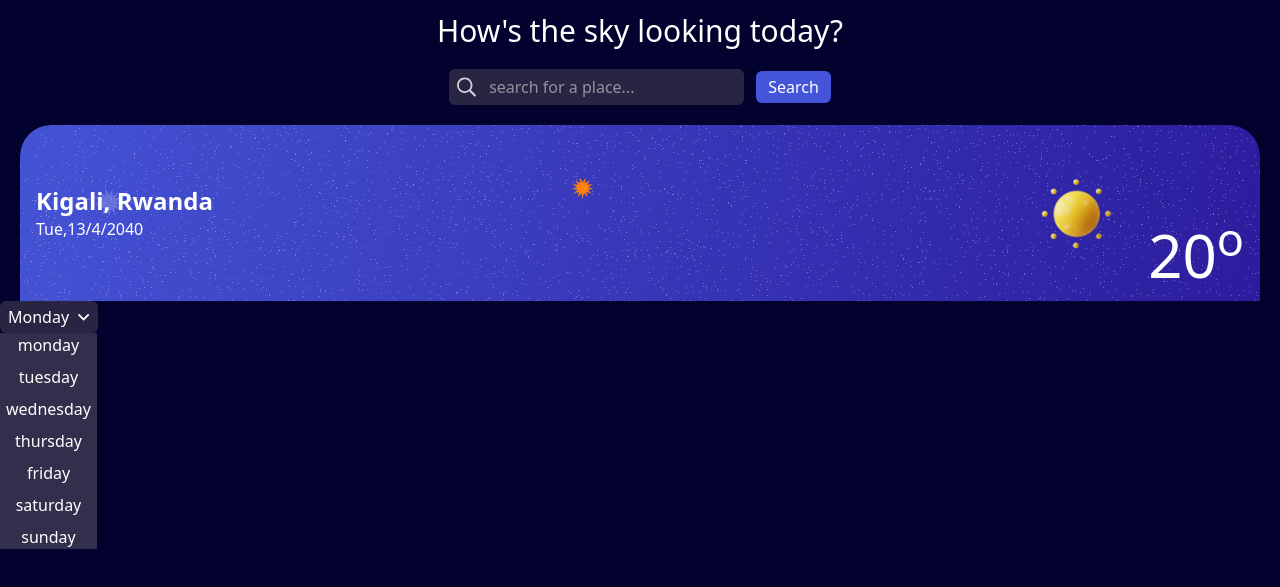
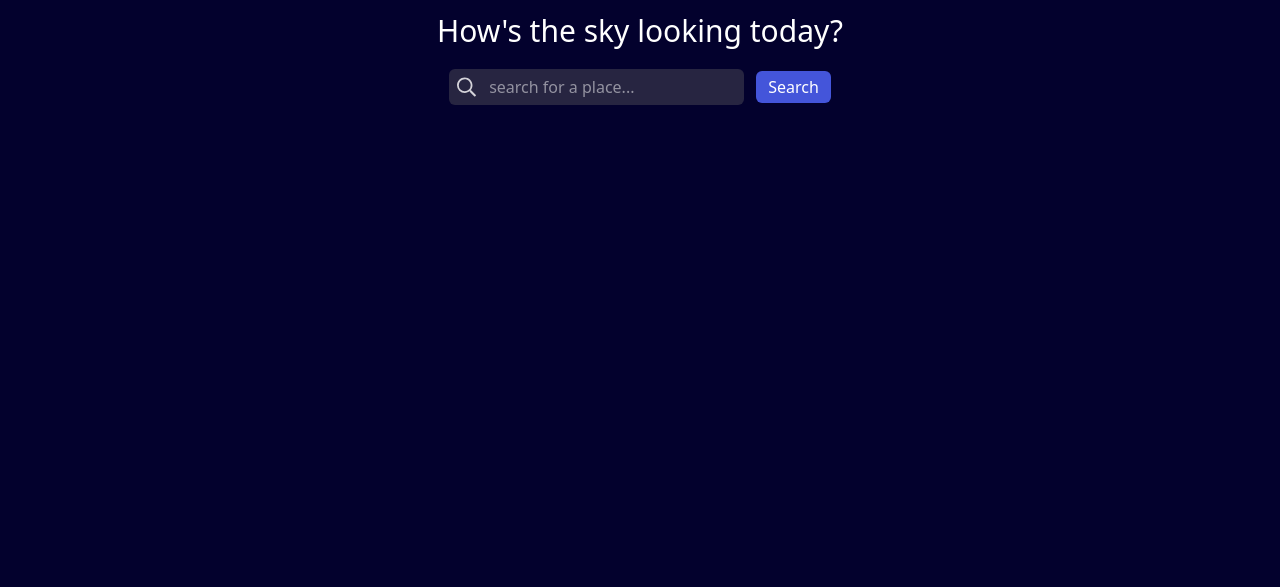
Before and after one commit to jabo-arnold-landry/Weather-App, a website with bundled scripts: page src/index.html in a window 1280 px wide. Shown: the part 59-646 px from the top of the page. Built offline with nearby package versions, Linux system fonts and the light colour scheme.

Commit message:
fix:remove-the-hero-section-template
in order for the section to stay clean and readable I removed those elements that we was using to make the template of how things will look like in a real scenario and since we are done with it and do not need them now I did removed them

```diff
--- a/src/index.html
+++ b/src/index.html
@@ -88,7 +88,7 @@
       </div>
       <section class="result-section"></section>
     </main>
-    <article id="weather-section">
+    <article id="weather-section" hidden>
       <section
         class="bg-[url('/images/bg-today-small.svg')] bg-contain bg-no-repeat bg-center md:bg-[url('/images/bg-today-large.svg')] bg-cover bg-top-right mx-5"
       >
@@ -97,21 +97,8 @@
           class="grid place-items-center sm:flex sm:justify-between mx-4"
           id="location-info"
         >
-          <div class="grid place-content-center">
-            <strong class="text-2xl font-bold">Kigali, Rwanda</strong>
-            <p class="text-md font-light text-center sm:text-left">
-              Tue,13/4/2040
-            </p>
-          </div>
-          <div class="flex items-center py-4">
-            <img
-              src="/images/icon-sunny.webp"
-              alt="weather icon"
-              class="size-20 sm:size-36"
-            />
-            <span class="text-4xl sm:text-6xl self-end">20<sup>o</sup></span>
-          </div>
-        </div>
+
+
       </section>
       <!-- Insert temperature here -->
       <section id="general-info-section"></section>
```
